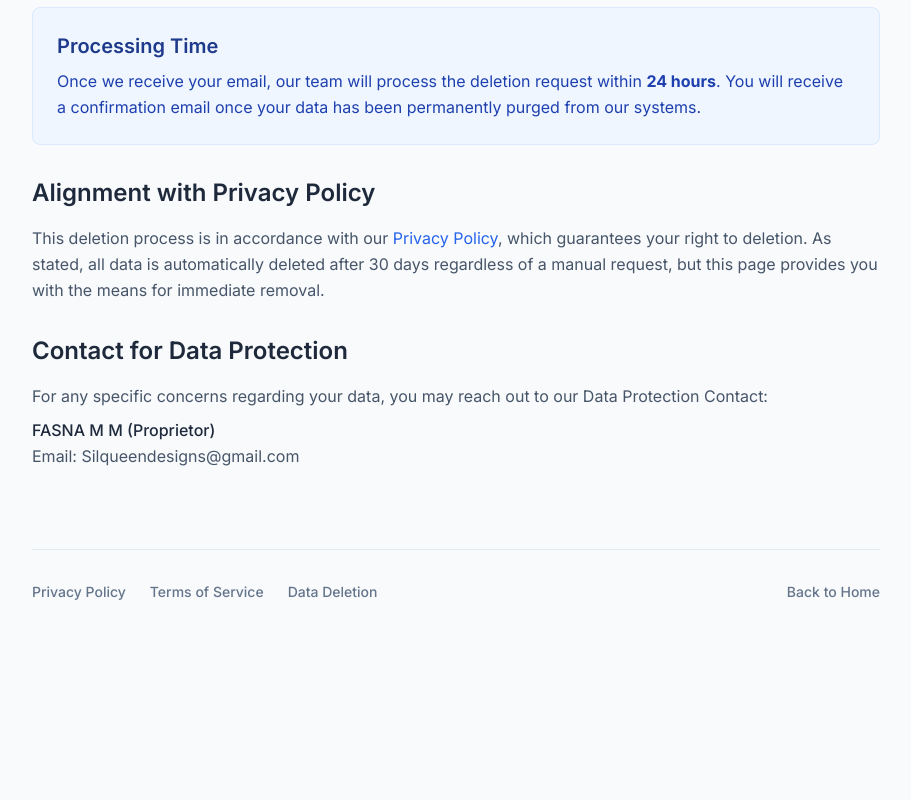
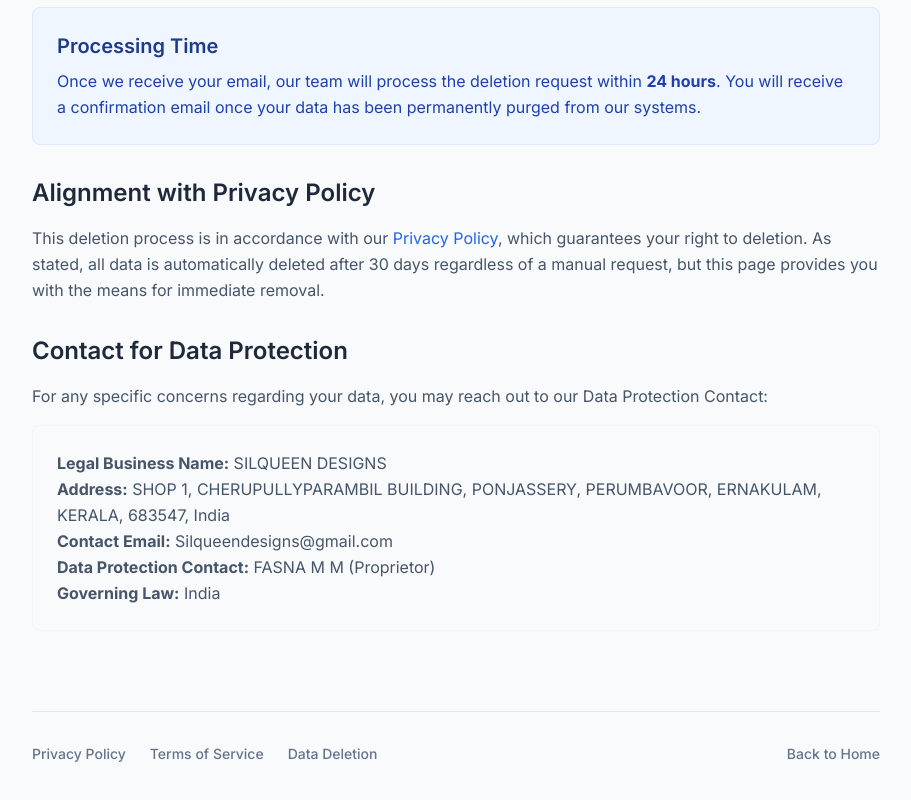
Before and after one commit to fazeelazeez/instagramautomation, a Next.js app: page /deletion in a window 1280 px wide. Shown: the part 685-1485 px from the top of the page, without its empty margins (184-1095 px from the left). Before the commit the page ends 1367 px from the top, so only its background shows below. Built offline with nearby package versions, Linux system fonts and the light colour scheme.

Commit message:
Standardize contact information section across all legal pages

```diff
--- a/app/(public)/deletion/page.tsx
+++ b/app/(public)/deletion/page.tsx
@@ -63,8 +63,13 @@
         <p>
           For any specific concerns regarding your data, you may reach out to our Data Protection Contact:
         </p>
-        <p className="mt-2 font-medium text-slate-800">FASNA M M (Proprietor)</p>
-        <p>Email: Silqueendesigns@gmail.com</p>
+        <div className="mt-4 bg-slate-50 p-6 rounded-lg border border-slate-100">
+          <p><strong>Legal Business Name:</strong> SILQUEEN DESIGNS</p>
+          <p><strong>Address:</strong> SHOP 1, CHERUPULLYPARAMBIL BUILDING, PONJASSERY, PERUMBAVOOR, ERNAKULAM, KERALA, 683547, India</p>
+          <p><strong>Contact Email:</strong> Silqueendesigns@gmail.com</p>
+          <p><strong>Data Protection Contact:</strong> FASNA M M (Proprietor)</p>
+          <p><strong>Governing Law:</strong> India</p>
+        </div>
       </section>
     </LegalLayout>
   );
--- a/app/(public)/terms/page.tsx
+++ b/app/(public)/terms/page.tsx
@@ -87,9 +87,11 @@
           For any questions regarding these Terms of Service, please reach out to:
         </p>
         <div className="mt-4 bg-slate-50 p-6 rounded-lg border border-slate-100">
-          <p><strong>Business Name:</strong> SILQUEEN DESIGNS</p>
-          <p><strong>Email:</strong> Silqueendesigns@gmail.com</p>
-          <p><strong>Location:</strong> Perumbavoor, Kerala, India</p>
+          <p><strong>Legal Business Name:</strong> SILQUEEN DESIGNS</p>
+          <p><strong>Address:</strong> SHOP 1, CHERUPULLYPARAMBIL BUILDING, PONJASSERY, PERUMBAVOOR, ERNAKULAM, KERALA, 683547, India</p>
+          <p><strong>Contact Email:</strong> Silqueendesigns@gmail.com</p>
+          <p><strong>Data Protection Contact:</strong> FASNA M M (Proprietor)</p>
+          <p><strong>Governing Law:</strong> India</p>
         </div>
       </section>
     </LegalLayout>
```
